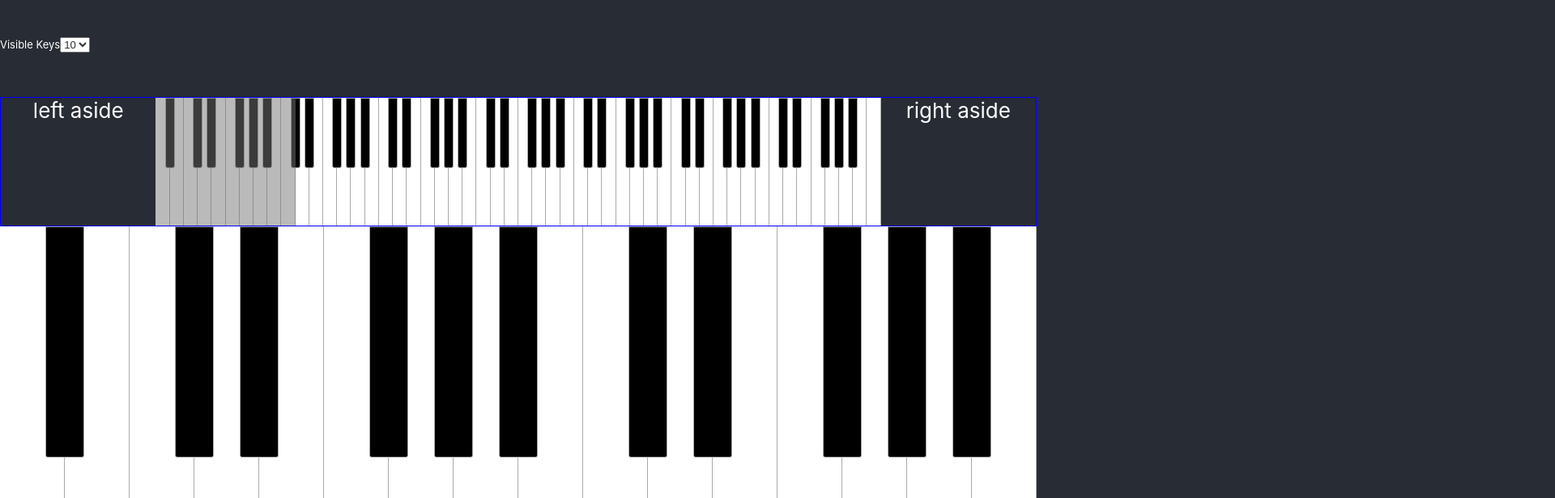
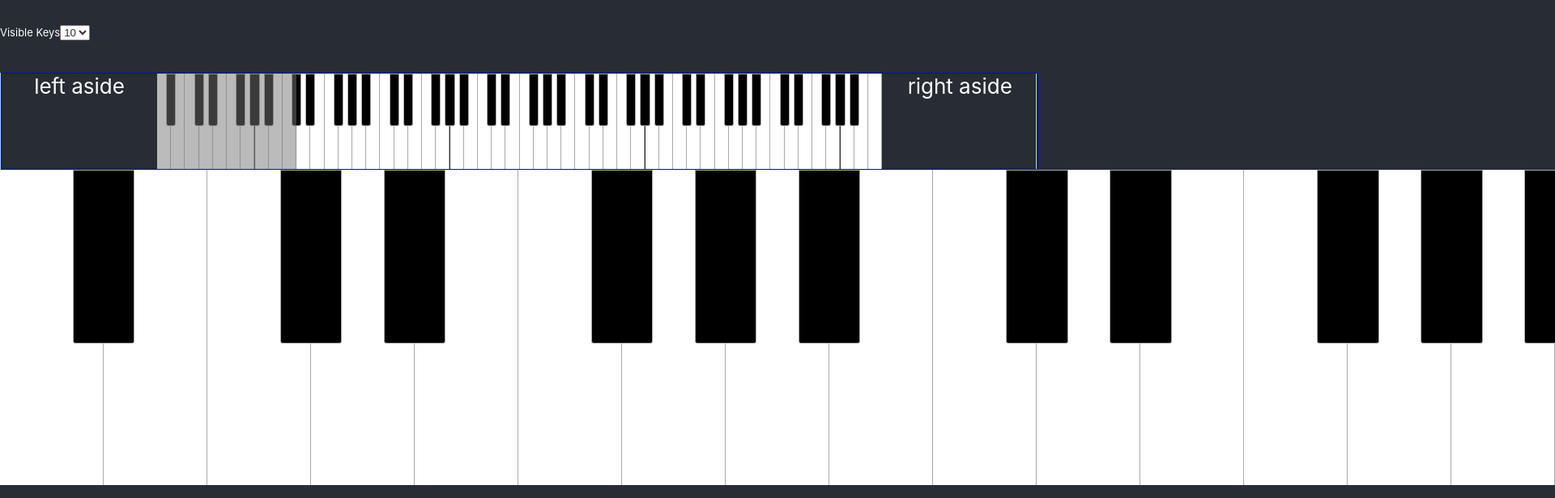
Before and after one commit to mrChernicharo/ts-piano, a React (Vite) app: page / in a window 1280 px wide. Shown: the top 616 px of the page at 81% size, 1920 px wide, since content can reach past the window. Built offline with nearby package versions, Linux system fonts and the light colour scheme.

Commit message:
fixed top, scrollable bottom

```diff
--- a/src/components/MainPiano/index.tsx
+++ b/src/components/MainPiano/index.tsx
@@ -1,5 +1,7 @@
 import { useEffect, useRef } from 'react';
 import { useElementWidth } from '../../hooks/useElementWidth';
+import { useScreenWidth } from '../../hooks/useScreenWidth';
+import { useSettingsContext } from '../../hooks/useSettingsContext';
 import { NOTES } from '../../lib/constants';
 import '../../styles/MainPiano.scss';
 import PianoKey from '../shared/PianoKey';
@@ -10,6 +12,9 @@ export const MainPiano: React.FC<IMainPianoProps> = props => {
 	const containerRef = useRef<HTMLDivElement>(null);
 	const pianoRef = useRef<HTMLDivElement>(null);
 	const { width: pianoWidth } = useElementWidth(pianoRef);
+	const { visibleKeys } = useSettingsContext();
+	const { width: screenWidth } = useScreenWidth();
+	const keyWidth = screenWidth / visibleKeys;
 	// const ref = useRef(null);
 	// const [progress, setProgress] = useState(0);
 	// const { scrollYProgress } = useElementScroll(ref);
@@ -19,14 +24,15 @@ export const MainPiano: React.FC<IMainPianoProps> = props => {
 	// 	[0.5, 0.75, 0.5, 1]
 	// );
 
-	useEffect(() => {
-		const keyW =
-			containerRef.current?.style.getPropertyValue('--key-width');
-		console.log(keyW);
-	}, []);
+	useEffect(() => {}, [containerRef]);
 
 	return (
-		<div ref={containerRef} id="MainPiano">
+		<div
+			ref={containerRef}
+			id="MainPiano"
+			//@ts-ignore
+			style={{ '--key-width': `${keyWidth}px` }}
+		>
 			<main ref={pianoRef}>
 				{NOTES.map(note => (
 					<PianoKey key={note} note={note} />
--- a/src/components/MiniPiano/index.tsx
+++ b/src/components/MiniPiano/index.tsx
@@ -18,6 +18,7 @@ export const MiniPiano: React.FC<IMiniPianoProps> = props => {
 
 	return (
 		<div id="MiniPiano">
+			<div className="content">
 				<aside>left aside</aside>
 				<main ref={pianoRef}>
 					{NOTES.map(note => (
@@ -28,5 +29,6 @@ export const MiniPiano: React.FC<IMiniPianoProps> = props => {
 				</main>
 				<aside>right aside</aside>
 			</div>
+		</div>
 	);
 };
--- a/src/components/SettingsPane/index.tsx
+++ b/src/components/SettingsPane/index.tsx
@@ -16,6 +16,7 @@ export const SettingsPane: React.FC<ISettingsPaneProps> = props => {
 
 	return (
 		<div id="SettingsPane">
+			<div className="content">
 				<div className="select-container">
 					<label htmlFor="visibleKeys">Visible Keys</label>
 					<select
@@ -31,5 +32,6 @@ export const SettingsPane: React.FC<ISettingsPaneProps> = props => {
 					</select>
 				</div>
 			</div>
+		</div>
 	);
 };
--- a/src/index.scss
+++ b/src/index.scss
@@ -2,6 +2,8 @@
 	--totalNotes: 88;
 	--whiteNotes: 52;
 	--blackNotes: 36;
+
+	--app-height: min(600px, 100vh);
 
 	--miniPianoAsideWidth: 15vw;
 	--miniPianoMainWidth: 69.94vw;
--- a/src/styles/App.scss
+++ b/src/styles/App.scss
@@ -1,8 +1,7 @@
 #App {
 	text-align: center;
-
-	min-height: 100vh;
+	height: var(--app-height);
 	display: grid;
-	grid-template-rows: 15vh 20vh 65vh;
-	overflow-x: hidden;
+	grid-template-rows: 15% 20% 65%;
+	// overflow-x: hidden;
 }
--- a/src/styles/MainPiano.scss
+++ b/src/styles/MainPiano.scss
@@ -1,9 +1,8 @@
 #MainPiano {
 	// border: 1px solid red;
 	// width: 100vw;
-	--key-width: 80px;
+	--key-width: '';
 	--black-key-width: calc(var(--key-width) * 0.6);
-
 	main {
 		display: flex;
 		position: relative;
--- a/src/styles/MiniPiano.scss
+++ b/src/styles/MiniPiano.scss
@@ -1,9 +1,16 @@
 #MiniPiano {
 	--mini-key-width: calc(var(--miniPianoMainWidth) / var(--whiteNotes));
 	--black-key-width: calc(var(--mini-key-width) * 0.7);
-	border: 1px solid blue;
 	width: 100vw;
 	display: flex;
+	align-items: center;
+	border: 1px solid lightblue;
+
+	.content {
+		border: 1px solid blue;
+		position: fixed;
+		display: flex;
+		height: calc(var(--app-height) * 0.2);
 
 		aside {
 			width: var(--miniPianoAsideWidth);
@@ -44,3 +51,4 @@
 			}
 		}
 	}
+}
--- a/src/styles/SettingsPane.scss
+++ b/src/styles/SettingsPane.scss
@@ -4,7 +4,11 @@
 	display: flex;
 	align-items: center;
 
-	.select-container {
-		height: 50px;
+	.content {
+		position: fixed;
+
+		.select-container {
+			height: 50px;
+		}
 	}
 }
```
Lines whose indentation alone changed are shown as unchanged.
